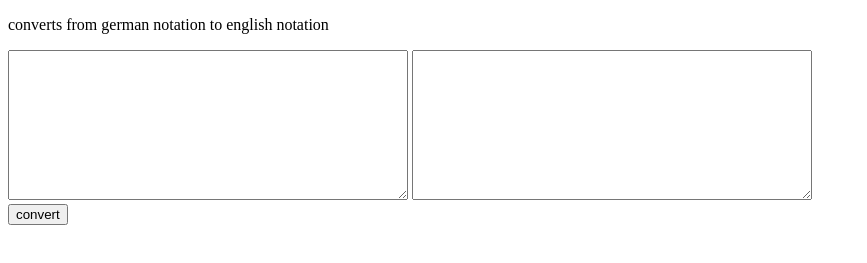
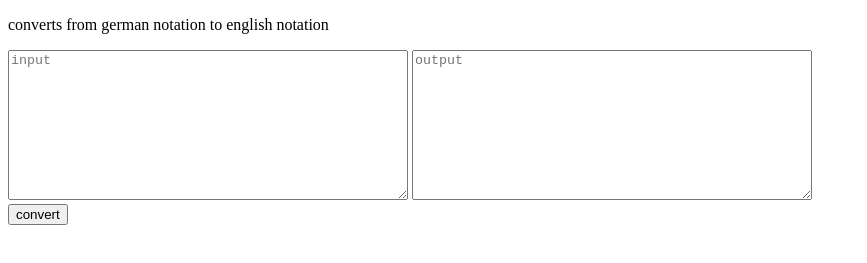
Before and after one commit to tpummer/chessnotationconverter, a plain HTML site: page index.html in a window 1280 px wide. Shown: the part 33-296 px from the top of the page, without its empty margins (0-867 px from the left). Drawn offline with nearby package versions, Linux system fonts and the light colour scheme.

Commit message:
added placeholder to describe the fields

```diff
--- a/index.html
+++ b/index.html
@@ -9,9 +9,9 @@
 	  <h3>Chess Notation Converter</h3>
 	  <p>converts from german notation to english notation</p>
 	  <form id="converter" >
-	    <textarea id="in" class="iotext"></textarea>
-		<textarea id="out" class="iotext"></textarea>
-		<input class="submitbutton" type="submit" value="convert"><!-- TODO html5 form? -->
+      <textarea id="in" class="iotext" placeholder="input"></textarea>
+		  <textarea id="out" class="iotext" placeholder="output"></textarea>
+	    <input class="submitbutton" type="submit" value="convert"><!-- TODO html5 form? -->
 	  </form>
     </body>
 </html>
```
